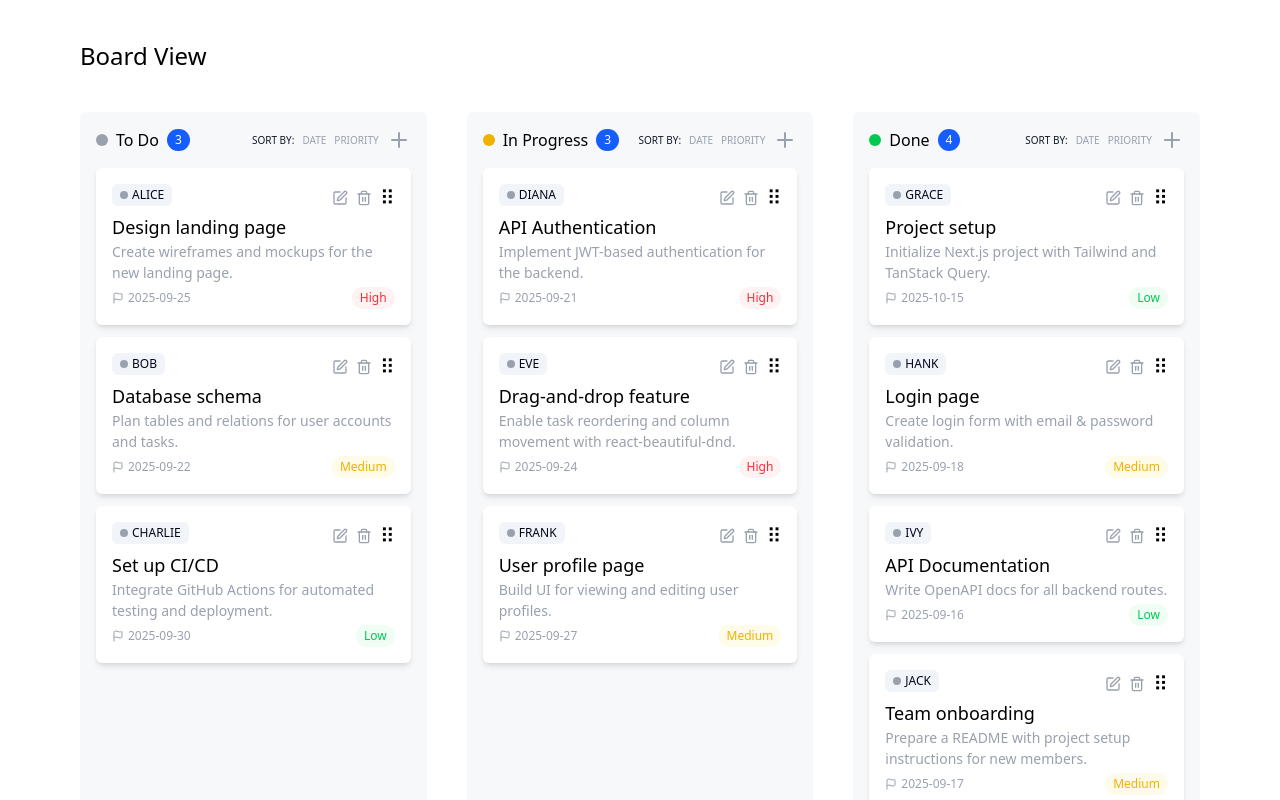
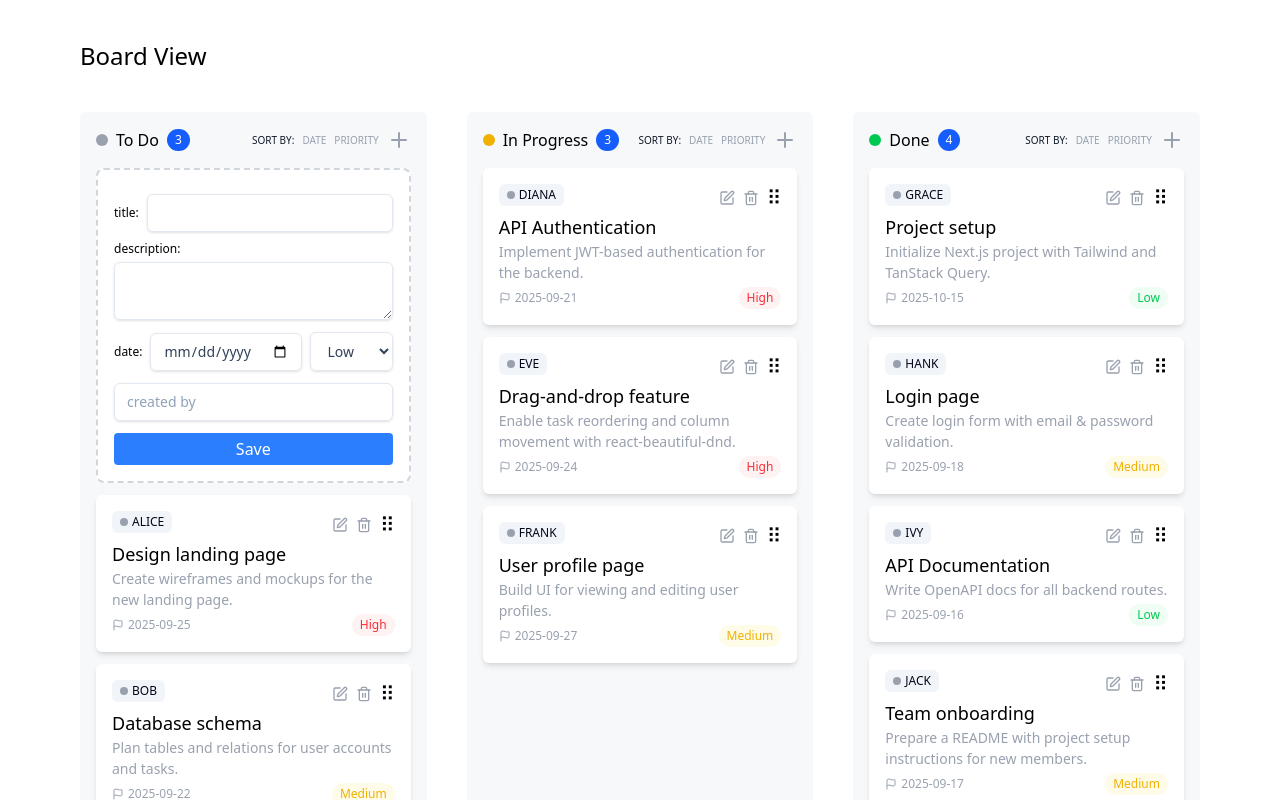
Before and after one commit to ylcharan/emitrr-frontend-task, a React (Vite) app: page / in a window 1280 px wide. Both pictures are taken after a click on the button 398 px from the left and 140 px from the top of the page. Shown: the top 800 px of the page. Built offline with nearby package versions, Linux system fonts and the light colour scheme.

Commit message:
added add optin

```diff
--- a/src/components/BoardViewCol.tsx
+++ b/src/components/BoardViewCol.tsx
@@ -1,13 +1,23 @@
 import { Plus } from "lucide-react";
 import TaskCards from "./TaskCards";
-import type { Column } from "../data/types";
+import type { Column, Task } from "../data/types";
 import { useDroppable } from "@dnd-kit/core";
 import { useState } from "react";
+import { useTaskContext } from "../context/TaskContext";
 
 const BoardViewCol = ({ column }: { column: Column }) => {
   const { setNodeRef } = useDroppable({ id: column.id });
   const [sortBy, setSortBy] = useState<"date" | "priority" | "none">("none");
-
+  const [isAddingTask, setIsAddingTask] = useState(false);
+  const { addTask } = useTaskContext();
+  const [newTask, setNewTask] = useState<Task>({
+    id: "",
+    title: "",
+    description: "",
+    createdBy: "",
+    priority: "Low",
+    dueDate: "",
+  });
   return (
     <div
       ref={setNodeRef}
@@ -57,13 +67,91 @@ const BoardViewCol = ({ column }: { column: Column }) => {
           >
             Priority
           </button>
-          <button className="text-gray-400 cursor-pointer">
+          <button
+            onClick={() => setIsAddingTask(true)}
+            className="text-gray-400 cursor-pointer"
+          >
             <Plus />
           </button>
         </div>
       </div>
       <div className="flex flex-col gap-3">
         {column.tasks.length === 0 && <TaskCards colId={column.id} />}
+        {isAddingTask && (
+          <div className="p-4 border-2 border-dashed border-gray-300 text-gray-400 rounded-lg text-center bg-white">
+            <div className="flex gap-2 items-center mt-2">
+              <span className="text-[12px] text-black">title:</span>
+              <input
+                value={newTask?.title}
+                onChange={(e) => {
+                  setNewTask({ ...newTask, title: e.target.value });
+                }}
+                className="text-[14px] border-1 px-2 rounded-sm"
+              />
+            </div>
+            <div className="flex flex-col gap-1 w-full items-left mt-2">
+              <span className="text-[12px] text-black mr-auto">
+                description:
+              </span>
+              <textarea
+                value={newTask?.description}
+                onChange={(e) => {
+                  setNewTask({ ...newTask, description: e.target.value });
+                }}
+                className="text-[14px] border-1 px-2 rounded-sm"
+              />
+            </div>
+            <div className="flex items-center justify-between mt-3">
+              <div className="text-gray-400 text-[12px] flex items-center gap-2">
+                <span className="text-[12px] text-black">date:</span>
+                <input
+                  type="date"
+                  value={newTask?.dueDate}
+                  onChange={(e) =>
+                    setNewTask({ ...newTask, dueDate: e.target.value })
+                  }
+                  className="text-[14px] border-1 px-2 rounded-sm border-black text-black mr-2"
+                />
+              </div>
+              <select
+                id="priority"
+                name="selectPriority"
+                value={newTask.priority}
+                onChange={(e) => {
+                  setNewTask({
+                    ...newTask,
+                    priority: e.target.value as Task["priority"],
+                  });
+                }}
+                className="text-[14px] border-1 px-2 rounded-sm border-black text-black"
+              >
+                <option value="High">High</option>
+                <option value="Medium">Medium</option>
+                <option value="Low">Low</option>
+              </select>
+            </div>
+            <div className="flex items-center justify-between mt-3">
+              <input
+                type="text"
+                placeholder="created by"
+                className="text-[14px] border-1 px-2 rounded-sm border-black text-black"
+                onChange={(e) =>
+                  setNewTask({ ...newTask, createdBy: e.target.value })
+                }
+              />
+            </div>
+
+            <button
+              className="bg-blue-500 text-white w-full py-1 mt-3 rounded-sm cursor-pointer"
+              onClick={() => {
+                addTask(column.id, newTask);
+                setIsAddingTask(false);
+              }}
+            >
+              Save
+            </button>
+          </div>
+        )}
         {/* <SortableContext items={column.tasks}> */}
         {column.tasks.map((task) => (
           <TaskCards key={task.id} task={task} colId={column.id} />
--- a/src/components/TaskCards.tsx
+++ b/src/components/TaskCards.tsx
@@ -107,7 +107,9 @@ const TaskCards = ({ task, colId }: { task?: Task; colId: string }) => {
                 />
               </div>
               <div className="flex flex-col gap-1 items-left mt-2">
-                <span className="text-[12px] text-black">description:</span>
+                <span className="text-[12px] text-black mr-auto">
+                  description:
+                </span>
                 <textarea
                   value={newTask?.description}
                   onChange={(e) => {
@@ -125,7 +127,7 @@ const TaskCards = ({ task, colId }: { task?: Task; colId: string }) => {
                     onChange={(e) =>
                       setNewTask({ ...newTask, dueDate: e.target.value })
                     }
-                    className="text-[14px] border-1 px-2 rounded-sm border-black text-black"
+                    className="text-[14px] border-1 px-2 rounded-sm border-black text-black mr-2"
                   />
                 </div>
                 <select
@@ -145,6 +147,7 @@ const TaskCards = ({ task, colId }: { task?: Task; colId: string }) => {
                   <option value="Low">Low</option>
                 </select>
               </div>
+
               <button
                 className="bg-blue-500 text-white w-full py-1 mt-3 rounded-sm cursor-pointer"
                 onClick={() => {
--- a/src/context/TaskContext.tsx
+++ b/src/context/TaskContext.tsx
@@ -6,6 +6,18 @@ const TaskContext = createContext<TaskContextType | undefined>(undefined);
 
 export const TaskProvider = ({ children }: { children: React.ReactNode }) => {
   const [columns, setColumns] = useState<Column[]>(dummyData);
+
+  const newId = () => {
+    const existingIds = columns.flatMap((col) => col.tasks.map((t) => t.id));
+    let maxId = 0;
+    for (const id of existingIds) {
+      const num = parseInt(id.replace("task-", ""), 10);
+      if (!isNaN(num) && num > maxId) {
+        maxId = num;
+      }
+    }
+    return `task-${maxId + 1}`;
+  };
 
   const getCols = () => columns;
 
@@ -28,7 +40,9 @@ export const TaskProvider = ({ children }: { children: React.ReactNode }) => {
   const addTask = (columnId: string, task: Task) => {
     setColumns((prev) =>
       prev.map((c) =>
-        c.id === columnId ? { ...c, tasks: [...c.tasks, task] } : c
+        c.id === columnId
+          ? { ...c, tasks: [{ ...task, id: newId() }, ...c.tasks] }
+          : c
       )
     );
   };
```
